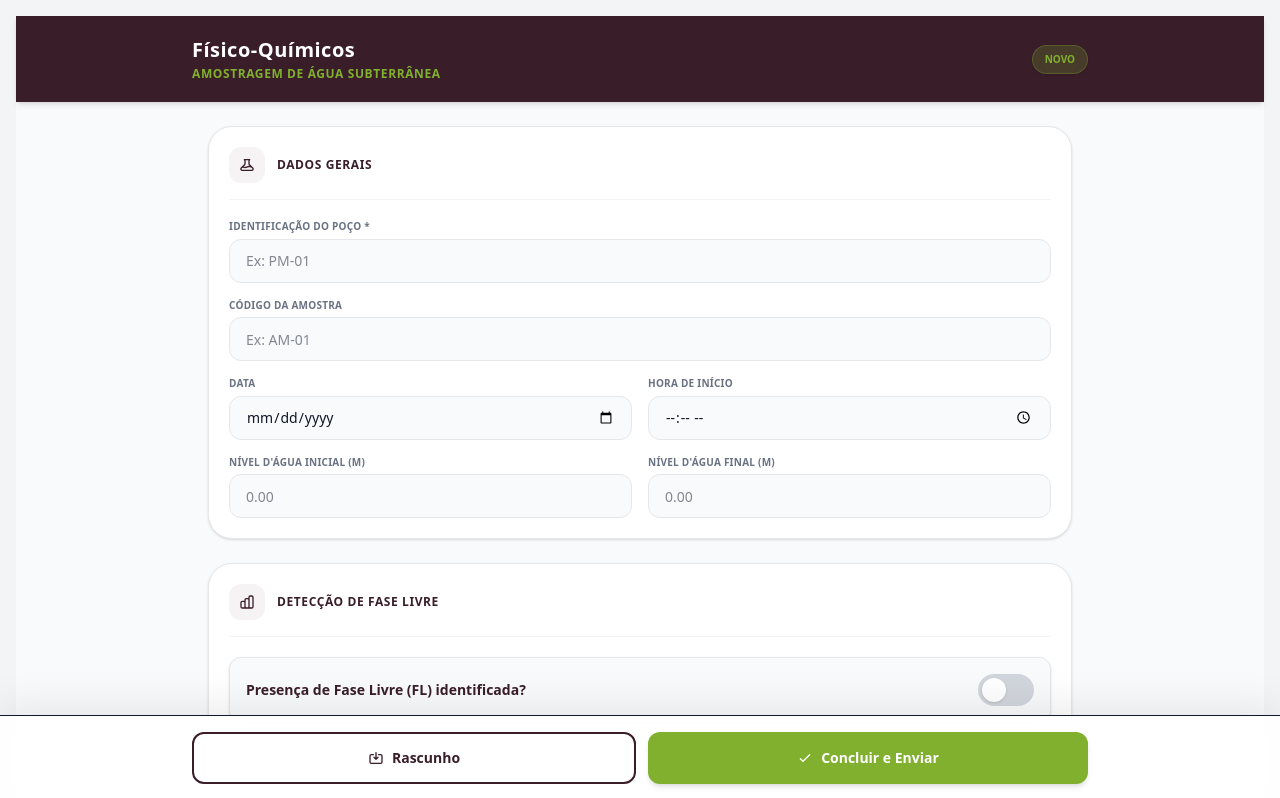
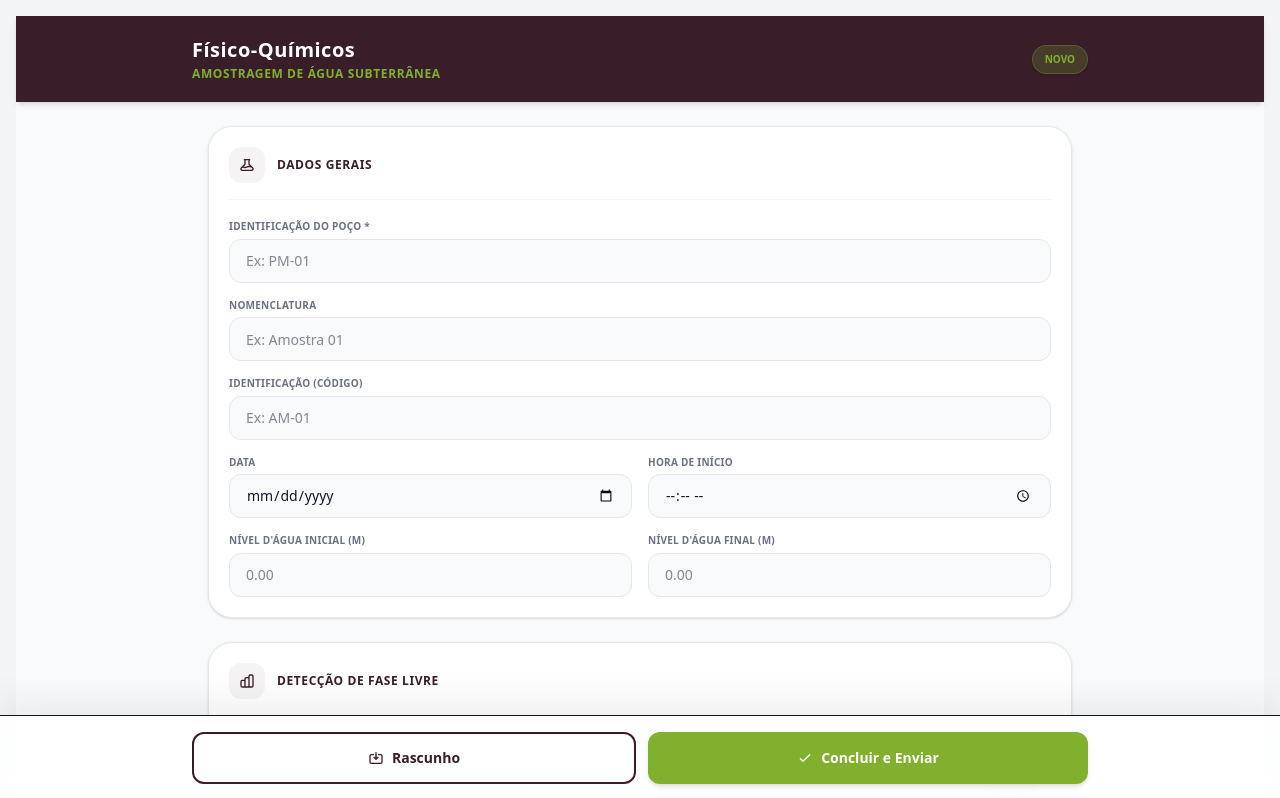
Before and after one commit to vitorkborman-cloud/gs-workorder, a Next.js app: page /mobile/projetos/1/fisico-quimicos in a window 1280 px wide. Shown: the top 798 px of the page. Built offline with nearby package versions, Linux system fonts and the light colour scheme; no server answers; the database is empty.

Commit message:
oidsjgiodf

```diff
--- a/app/mobile/projetos/[id]/fisico-quimicos/page.tsx
+++ b/app/mobile/projetos/[id]/fisico-quimicos/page.tsx
@@ -38,7 +38,8 @@ export default function AppAmostragemPage() {
 
   const [form, setForm] = useState({
     poco: "",
-    codigo_amostra: "",
+    nomenclatura: "", // Renomeado
+    identificacao_codigo: "", // Novo campo
     data: "",
     hora_inicio: "",
     na_inicial: "",
@@ -64,7 +65,8 @@ export default function AppAmostragemPage() {
     setDraftId(data.id);
     setForm({
       poco: data.poco ?? "",
-      codigo_amostra: data.codigo_amostra ?? "",
+      nomenclatura: data.nomenclatura ?? "",
+      identificacao_codigo: data.identificacao_codigo ?? "",
       data: data.data ?? "",
       hora_inicio: data.hora_inicio ?? "",
       na_inicial: data.na_inicial ?? "",
@@ -166,7 +168,8 @@ export default function AppAmostragemPage() {
           <Section title="Dados Gerais" icon={<Icons.Droplet />}>
             <div className="space-y-4">
               <Input label="Identificação do Poço *" value={form.poco} onChange={(v: string) => setField("poco", v)} placeholder="Ex: PM-01" />
-              <Input label="Código da Amostra" value={form.codigo_amostra} onChange={(v: string) => setField("codigo_amostra", v)} placeholder="Ex: AM-01" />
+              <Input label="Nomenclatura" value={form.nomenclatura} onChange={(v: string) => setField("nomenclatura", v)} placeholder="Ex: Amostra 01" />
+              <Input label="Identificação (código)" value={form.identificacao_codigo} onChange={(v: string) => setField("identificacao_codigo", v)} placeholder="Ex: AM-01" />
 
               {/* ALINHAMENTO POR BAIXO (items-end) */}
               <div className="grid grid-cols-2 gap-4 items-end">
@@ -232,7 +235,7 @@ export default function AppAmostragemPage() {
                     )}
                   </div>
 
-                  {/* Campos da Leitura (Também alinhados por baixo) */}
+                  {/* Campos da Leitura */}
                   <div className="grid grid-cols-2 gap-4 items-end">
                     <Input label="Horário" type="time" value={reading.horario} onChange={(v: string) => { const r = [...readings]; r[i].horario = v; setReadings(r); }} />
                     <Input label="NA (m)" type="number" value={reading.na} placeholder="0.00" onChange={(v: string) => { const r = [...readings]; r[i].na = v; setReadings(r); }} />
@@ -293,7 +296,6 @@ function Section({ title, icon, children }: { title: string; icon?: React.ReactN
   );
 }
 
-// O Input agora tem justify-end e h-full para forçar o input lá pra baixo sempre!
 function Input({ label, value, onChange, type = "text", placeholder = "" }: any) {
   return (
     <div className="flex flex-col justify-end gap-1.5 w-full h-full">
```
